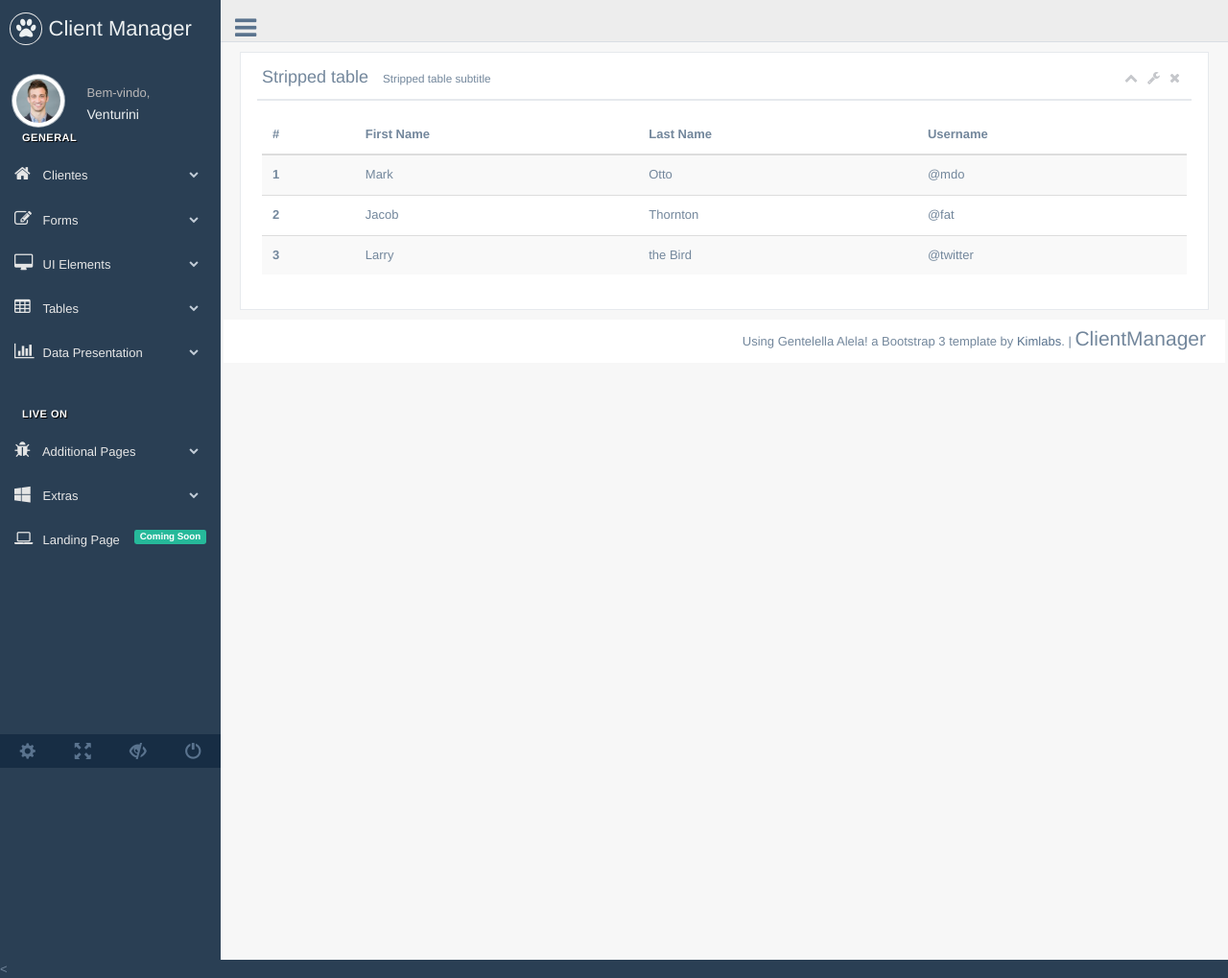
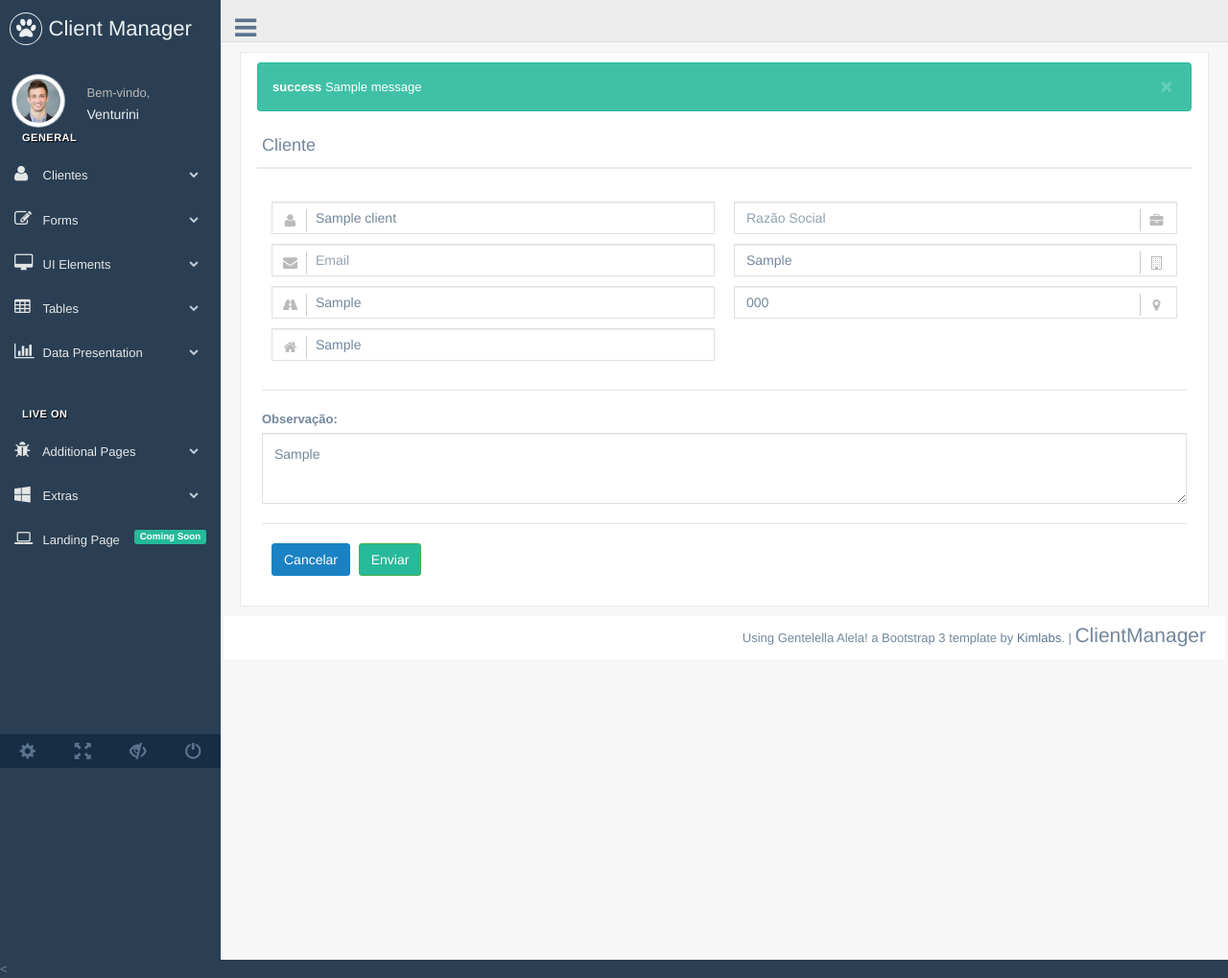
Before and after one commit to fabiancabau/clientmanager, a Flask app: page /client/1 in a window 1280 px wide. Shown: the whole page at 96% size. Run offline with Flask 2, Linux system fonts and the light colour scheme; tables that the repository leaves empty hold one stand-in row (values such as "Sample post"); one stand-in notice (Sample message) is shown; some libraries are stand-ins or nearby versions.

Commit message:
Added client update

```diff
--- a/client/client.py
+++ b/client/client.py
@@ -27,7 +27,7 @@ class ClientAPIForm(MethodView):
         client.save()
 
         flash('Cliente adicionado com sucesso!', 'Sucesso!')
-        return redirect(url_for('.client'))
+        return redirect(url_for('.ClientAPIForm'))
 
     def get(self):
         return render_template('client_add.html')
@@ -42,25 +42,29 @@ class ClientAPI(MethodView):
 
         client = Client.query.get(id)
 
-        return render_template('client_list.html', context=client)
+        return render_template('client_update.html', client=client)
 
-    def put(self, id=None):
-        pass
+    def post(self, id=None):
+
+        client = Client.query.get(id)
+
+        client.nome =  request.form.get('nome')
+        client.razao_social =  request.form.get('razao_social')
+        client.rua =  request.form.get('rua')
+        client.cep =  request.form.get('cep')
+        client.bairro =  request.form.get('bairro')
+        client.cidade =  request.form.get('cidade')
+        client.observacao =  request.form.get('observacao')
 
 
-bp.add_url_rule('/client/<id>', view_func=ClientAPI.as_view('ClientAPI'))
+bp.add_url_rule('/client/<id>', view_func=ClientAPI.as_view('ClientAPI'), methods=['GET', 'POST'])
 
 
 class ClientAPIList(MethodView):
 
     def get(self, id=None):
 
-        # Client.
-
         return render_template('client_list.html')
-
-    def put(self, id=None):
-        pass
 
 
 bp.add_url_rule('/clients', view_func=ClientAPIList.as_view('ClientAPIList'))
--- /dev/null
+++ b/templates/client_update.html
@@ -0,0 +1,81 @@
+{% extends "template.html" %}
+{% block content %}
+
+
+    <div class="x_panel">
+
+        {% with messages = get_flashed_messages(with_categories=true) %}
+        {% if messages %}
+            {% for tipo, message in messages %}
+                <div class="alert alert-success alert-dismissible fade in" role="alert">
+                    <button type="button" class="close" data-dismiss="alert" aria-label="Close"><span aria-hidden="true">×</span>
+                    </button>
+                    <strong>{{ tipo }}</strong> {{ message }}
+                </div>
+            {% endfor %}
+        {% endif %}
+        {% endwith %}
+
+        <div class="x_title">
+            <h2>Cliente</h2>
+            <div class="clearfix"></div>
+        </div>
+        <div class="x_content">
+            <br />
+            <form class="form-horizontal form-label-left input_mask" action="/client/{{ client.id }}" method="POST">
+
+                <div class="col-md-6 col-sm-6 col-xs-12 form-group has-feedback">
+                    <input type="text" class="form-control has-feedback-left" value="{{ client.nome }}"  name="nome" id="inputSuccess2" placeholder="Nome">
+                    <span class="fa fa-user form-control-feedback left" aria-hidden="true"></span>
+                </div>
+
+                <div class="col-md-6 col-sm-6 col-xs-12 form-group has-feedback">
+                    <input type="text" class="form-control" id="inputSuccess3" name="razao_social" placeholder="Razão Social">
+                    <span class="fa fa-briefcase form-control-feedback right" aria-hidden="true"></span>
+                </div>
+
+                <div class="col-md-6 col-sm-6 col-xs-12 form-group has-feedback">
+                    <input type="text" class="form-control has-feedback-left" name="email" value="{{ client.email }}" id="inputSuccess4" placeholder="Email">
+                    <span class="fa fa-envelope form-control-feedback left" aria-hidden="true"></span>
+                </div>
+
+                <div class="col-md-6 col-sm-6 col-xs-12 form-group has-feedback">
+                    <input type="text" class="form-control" id="inputSuccess5" name="cidade" value="{{ client.cidade }}" placeholder="Cidade">
+                    <span class="fa fa-building-o form-control-feedback right" aria-hidden="true"></span>
+                </div>
+
+                <div class="col-md-6 col-sm-6 col-xs-12 form-group has-feedback">
+                    <input type="text" class="form-control has-feedback-left" name="rua" value="{{ client.rua }}" id="inputSuccess4" placeholder="Rua">
+                    <span class="fa fa-road form-control-feedback left" aria-hidden="true"></span>
+                </div>
+
+                <div class="col-md-6 col-sm-6 col-xs-12 form-group has-feedback">
+                    <input type="text" class="form-control" id="inputSuccess5" name="cep" value="{{ client.cep }}" placeholder="CEP">
+                    <span class="fa fa-map-marker form-control-feedback right" aria-hidden="true"></span>
+                </div>
+
+                <div class="col-md-6 col-sm-6 col-xs-12 form-group has-feedback">
+                    <input type="text" class="form-control has-feedback-left" name="bairro" value="{{ client.bairro }}" id="inputSuccess4" placeholder="Bairro">
+                    <span class="fa fa-home form-control-feedback left" aria-hidden="true"></span>
+                </div>
+
+                <div class="clearfix"></div>
+                <div class="ln_solid"></div>
+
+                <label for="message">Observação:</label>
+                <textarea id="message" class="form-control" name="observacao">{{ client.observacao }}</textarea>
+
+                <div class="clearfix"></div>
+                <div class="ln_solid"></div>
+
+                <div class="form-group">
+                    <div class="col-md-3 col-sm-3 col-xs-12">
+                        <button type="submit" class="btn btn-primary">Cancelar</button>
+                        <button type="submit" class="btn btn-success">Enviar</button>
+                    </div>
+                </div>
+
+            </form>
+        </div>
+    </div>
+{% endblock %}
--- a/templates/template.html
+++ b/templates/template.html
@@ -78,7 +78,7 @@
                         <div class="menu_section">
                             <h3>General</h3>
                             <ul class="nav side-menu">
-                                <li><a><i class="fa fa-home"></i> Clientes <span class="fa fa-chevron-down"></span></a>
+                                <li><a><i class="fa fa-user"></i> Clientes <span class="fa fa-chevron-down"></span></a>
                                     <ul class="nav child_menu" style="display: none">
                                         <li><a href="client">Cadastrar</a>
                                         </li>
```
